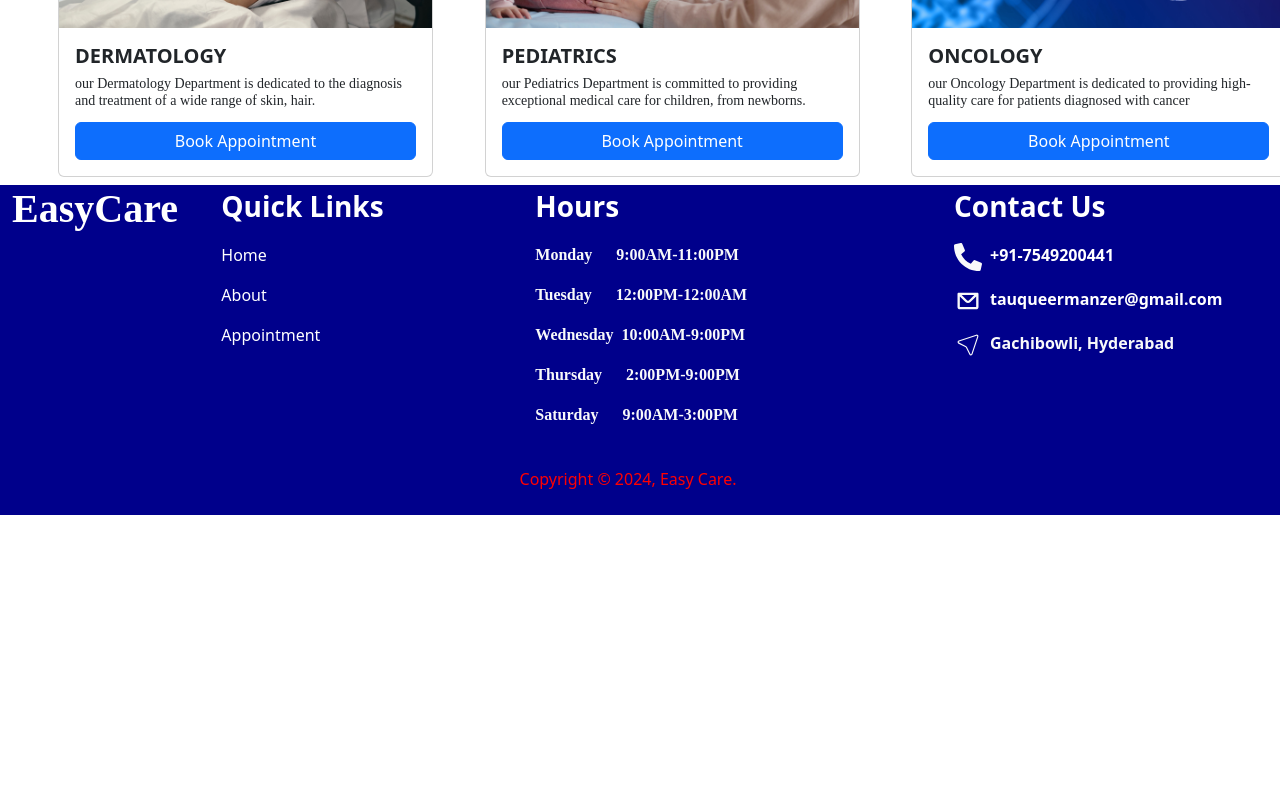
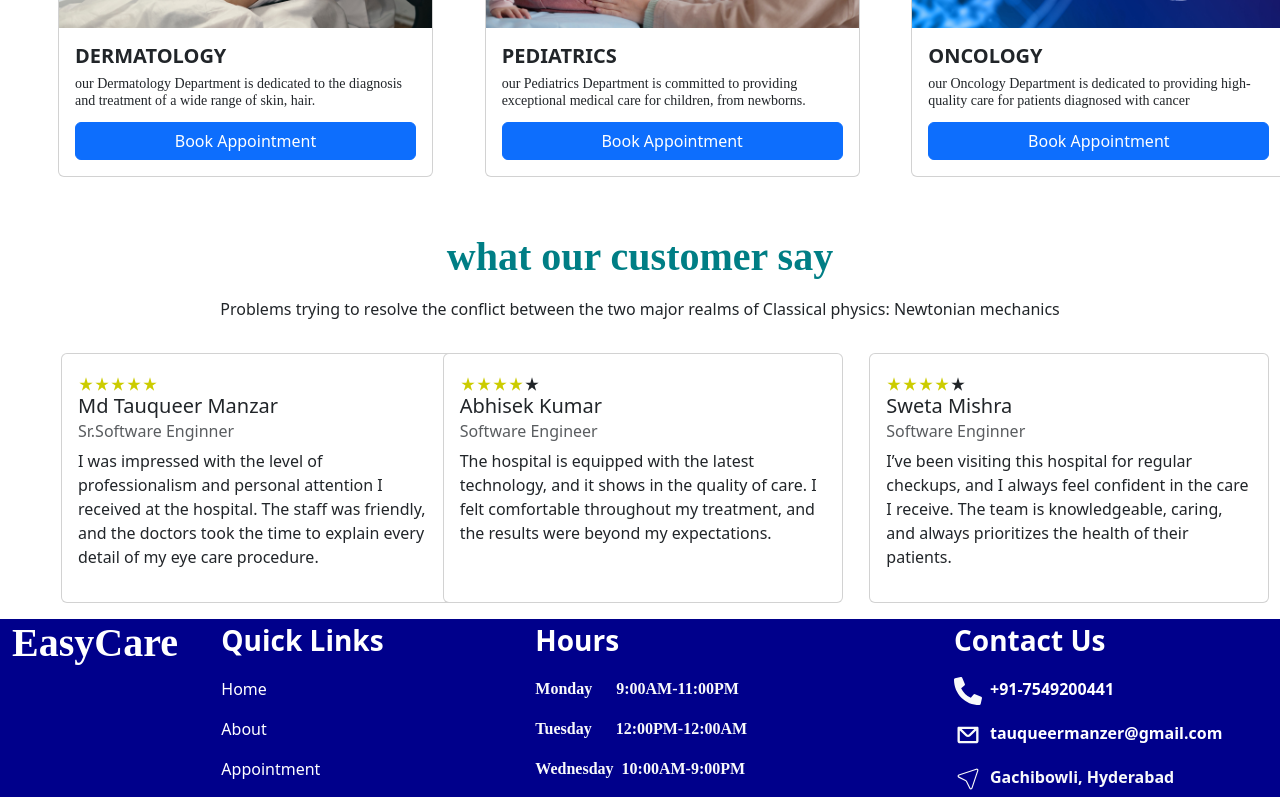
Before and after one commit to Tauqueer123manzar/Hospital_appointment_app, a React (Vite) app in the folder Frontend/Doctor-appointment/: page /service in a window 1280 px wide. Shown: the part 2000-2797 px from the top of the page. Before the commit the page ends 2515 px from the top, so only its background shows below. Built offline with nearby package versions, Linux system fonts and the light colour scheme.

Commit message:
code update

```diff
--- a/Frontend/Doctor-appointment/src/pages/Services.jsx
+++ b/Frontend/Doctor-appointment/src/pages/Services.jsx
@@ -1,5 +1,5 @@
 import React from 'react'
-import { Container,Row,Col,Button,Card} from 'react-bootstrap'
+import { Container, Row, Col, Button, Card } from 'react-bootstrap'
 import Topbar from '../components/Topbar'
 import doctor from '../assets/Group 3.jpg'
 import Ent from '../assets/ent.jpg';
@@ -11,50 +11,53 @@ import Pediatrics from '../assets/pedia.jpg';
 import Oncology from '../assets/onco.jpg';
 import Therapy from '../assets/therapy.jpg';
 import Dermatology from '../assets/derma.jpg';
+import Footer from '../components/Footer';
+import { MdStarRate } from "react-icons/md";
+import image1 from '../assets/Group 8.jpg';
 import '../App.css'
-import Footer from '../components/Footer';
 const Services = () => {
   const servicedata = [
-    { id: 1, name: "CARDIOLOGY", image: Cardiology,description:" our Cardiology Department is dedicated to the prevention, diagnosis, and treatment of heart-related conditions."},
-    { id: 2, name: "NEUROLOGY", image: Neurology,description:"our Neurology Department is dedicated to diagnosing and treating disorders of the brain, spine, and nervous system. " },
-    { id: 3, name: "RADIOLOGY", image: Radiology,description:" our Radiology Department plays a crucial role in diagnosing and monitoring various medical conditions."},
-    { id: 4, name: "ENT DOCTOR", image: Ent,description:"our ENT (Otolaryngology) Department specializes in diagnosing and treating conditions related to the ear, nose, and throat."},
-    { id: 5, name: "ORTHOPEDICS", image: Orthopedics,description:"our Orthopedic Department is committed to providing comprehensive care for conditions affecting the bones, joints."},
-    { id: 6, name: "THERAPY", image: Therapy,description:"our Therapy Department offers a range of rehabilitation services designed to help patients recover from injuries, surgeries."},
-    { id: 7, name: "DERMATOLOGY", image: Dermatology,description:"our Dermatology Department is dedicated to the diagnosis and treatment of a wide range of skin, hair." },
-    { id: 8, name: "PEDIATRICS", image: Pediatrics,description:" our Pediatrics Department is committed to providing exceptional medical care for children, from newborns." },
-    { id: 9, name: "ONCOLOGY", image: Oncology,description:"our Oncology Department is dedicated to providing high-quality care for patients diagnosed with cancer" },
+    { id: 1, name: "CARDIOLOGY", image: Cardiology, description: " our Cardiology Department is dedicated to the prevention, diagnosis, and treatment of heart-related conditions." },
+    { id: 2, name: "NEUROLOGY", image: Neurology, description: "our Neurology Department is dedicated to diagnosing and treating disorders of the brain, spine, and nervous system. " },
+    { id: 3, name: "RADIOLOGY", image: Radiology, description: " our Radiology Department plays a crucial role in diagnosing and monitoring various medical conditions." },
+    { id: 4, name: "ENT DOCTOR", image: Ent, description: "our ENT (Otolaryngology) Department specializes in diagnosing and treating conditions related to the ear, nose, and throat." },
+    { id: 5, name: "ORTHOPEDICS", image: Orthopedics, description: "our Orthopedic Department is committed to providing comprehensive care for conditions affecting the bones, joints." },
+    { id: 6, name: "THERAPY", image: Therapy, description: "our Therapy Department offers a range of rehabilitation services designed to help patients recover from injuries, surgeries." },
+    { id: 7, name: "DERMATOLOGY", image: Dermatology, description: "our Dermatology Department is dedicated to the diagnosis and treatment of a wide range of skin, hair." },
+    { id: 8, name: "PEDIATRICS", image: Pediatrics, description: " our Pediatrics Department is committed to providing exceptional medical care for children, from newborns." },
+    { id: 9, name: "ONCOLOGY", image: Oncology, description: "our Oncology Department is dedicated to providing high-quality care for patients diagnosed with cancer" },
   ];
   return (
     <>
-   <Topbar/>
-   <Container fluid style={{maxWidth:"100%",maxHeight:"100%"}}>
+      <Topbar />
+      <Container fluid style={{ maxWidth: "100%", maxHeight: "100%" }}>
         <Row>
           <Col sm={12} lg={5} md={6}>
-       <h1 className='m-5' style={{fontSize:"45px",fontWeight:"bold",fontFamily:"initial"}}>Providing Quality Easycare for a Brighter and Healthy Future</h1>
+            <h1 className='m-5' style={{ fontSize: "45px", fontWeight: "bold", fontFamily: "initial" }}>Providing Quality Easycare for a Brighter and Healthy Future</h1>
             <p className='m-5'>At our hospital, we are dedicated to providing exceptional medical care to our patients and their families. Our experienced team of medical professionals, cutting-edge technology, and compassionate approach make us a leader in the healthcare industry</p>
-       <Button variant='primary' style={{ width: '250px', height: '45px',marginLeft:"45px"}} className='mt-1'>
+            <Button variant='primary' style={{ width: '250px', height: '45px', marginLeft: "45px" }} className='mt-1'>
               <a href='/appointment' style={{ color: 'white', textDecoration: 'none' }}>
                 Appointment
               </a>
             </Button>
           </Col>
-     <Col sm={12} lg={7} md={6} className='d-flex justify-content-center align-items-center'>
-      <img src={doctor} width={500} height={490} className='m-3'/>
+          <Col sm={12} lg={7} md={6} className='d-flex justify-content-center align-items-center position-relative'>
+            <img src={doctor} width={500} height={490} className='m-3' />
+            <img src={image1} width={200} height={60} className='image position-absolute' style={{ top: "400px", right: "500px", zIndex: 1 }} />
           </Col>
         </Row>
 
         <Row>
-      <h1 className='mt-3 text-center' style={{fontSize:"55px",fontFamily:"initial",fontWeight:"bold"}}>Our Services</h1>
+          <h1 className='mt-3 text-center' style={{ fontSize: "55px", fontFamily: "initial", fontWeight: "bold", color: "rgba(0, 126, 133, 1)" }}>Our Services</h1>
           <p className='mt-3 text-center' >At Easycare Hospital, we believe in providing specialized, quality healthcare to ensure the well-being of our patients.</p>
           {
-        servicedata.map(service =>(
+            servicedata.map(service => (
               <Col key={service.id} sm={12} md={6} lg={4} className='p-2'>
                 <Card className='servicecard'>
-           <Card.Img variant='top' src={service.image} className="service-image"/>
+                  <Card.Img variant='top' src={service.image} className="service-image" />
                   <Card.Body>
-            <Card.Title style={{fontWeight:"bold"}}>{service.name}</Card.Title>
-            <Card.Title style={{fontSize:"14px",fontFamily:"initial"}}>{service.description}</Card.Title>
+                    <Card.Title style={{ fontWeight: "bold" }}>{service.name}</Card.Title>
+                    <Card.Title style={{ fontSize: "14px", fontFamily: "initial" }}>{service.description}</Card.Title>
                     <Button variant='primary' className='mt-1 w-100'>
                       <a href='/appointment' style={{ color: 'white', textDecoration: 'none' }}>
                         Book Appointment
@@ -65,8 +68,53 @@ const Services = () => {
               </Col>
             ))}
         </Row>
+        <Row>
+          <h1 className='mt-5 text-center' style={{ color: "rgba(0, 126, 133, 1)", fontWeight: "bold", fontFamily: "initial" }}>what our customer say</h1>
+          <p className='text-center mt-2'>Problems trying to resolve the conflict between the two major realms of Classical physics: Newtonian mechanics </p>
+          <Col sm={12} md={6} lg={4} className='p-3'>
+            <Card style={{ width: '25rem', marginLeft: "45px", height: "250px" }}>
+              <Card.Body>
+                <MdStarRate color='	rgb(204,204,0)' /><MdStarRate color='	rgb(204,204,0)' /><MdStarRate color='	rgb(204,204,0)' /><MdStarRate color='	rgb(204,204,0)' /><MdStarRate color='	rgb(204,204,0)' />
+                <Card.Title>Md Tauqueer Manzar</Card.Title>
+                <Card.Subtitle className="mb-2 text-muted">Sr.Software Enginner</Card.Subtitle>
+                <Card.Text>
+                  I was impressed with the level of professionalism and personal attention I received at the hospital.
+                  The staff was friendly, and the doctors took the time to explain every detail of my eye care procedure.
+                </Card.Text>
+              </Card.Body>
+            </Card>
+          </Col>
+
+          <Col sm={12} md={6} lg={4} className='p-3'>
+            <Card style={{ width: '25rem', height: "250px" }}>
+              <Card.Body>
+                <MdStarRate color='	rgb(204,204,0)' /><MdStarRate color='	rgb(204,204,0)' /><MdStarRate color='	rgb(204,204,0)' /><MdStarRate color='	rgb(204,204,0)' /><MdStarRate />
+                <Card.Title>Abhisek Kumar</Card.Title>
+                <Card.Subtitle className="mb-2 text-muted">Software Engineer</Card.Subtitle>
+                <Card.Text>
+                  The hospital is equipped with the latest technology, and it shows in the quality of care.
+                  I felt comfortable throughout my treatment, and the results were beyond my expectations.
+                </Card.Text>
+              </Card.Body>
+            </Card>
+          </Col>
+
+          <Col sm={12} md={6} lg={4} className='p-3'>
+            <Card style={{ width: '25rem', height: "250px" }}>
+              <Card.Body>
+                <MdStarRate color='	rgb(204,204,0)' /><MdStarRate color='	rgb(204,204,0)' /><MdStarRate color='	rgb(204,204,0)' /><MdStarRate color='	rgb(204,204,0)' /><MdStarRate />
+                <Card.Title>Sweta Mishra</Card.Title>
+                <Card.Subtitle className="mb-2 text-muted">Software Enginner</Card.Subtitle>
+                <Card.Text>
+                  I’ve been visiting this hospital for regular checkups, and I always feel confident in the care I receive.
+                  The team is knowledgeable, caring, and always prioritizes the health of their patients.
+                </Card.Text>
+              </Card.Body>
+            </Card>
+          </Col>
+        </Row>
       </Container>
-    <Footer/>
+      <Footer />
     </>
   )
 }
```
Also changed, not shown: Frontend/Doctor-appointment/src/assets/Group 8.jpg (added), Frontend/Doctor-appointment/src/assets/Rectangle 6.jpg (added). Lines whose indentation alone changed are shown as unchanged.
